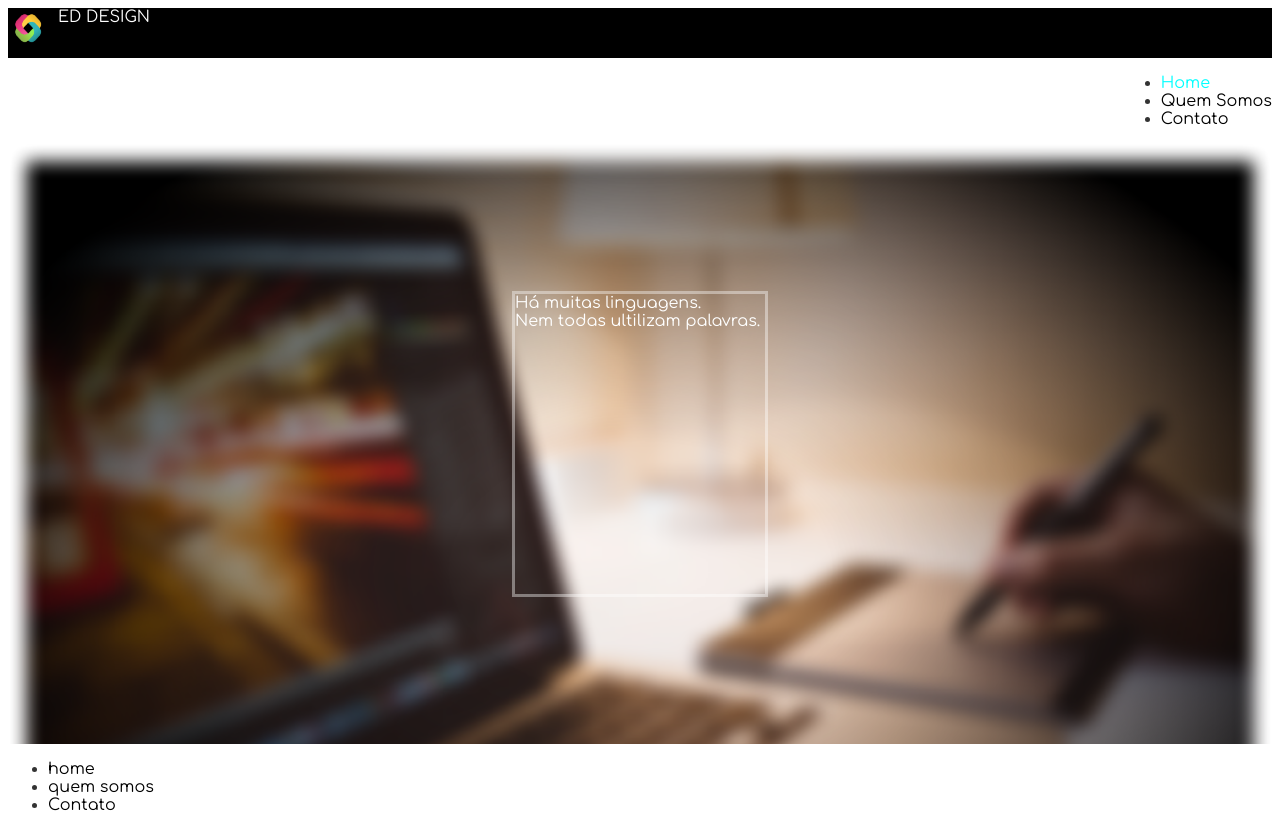
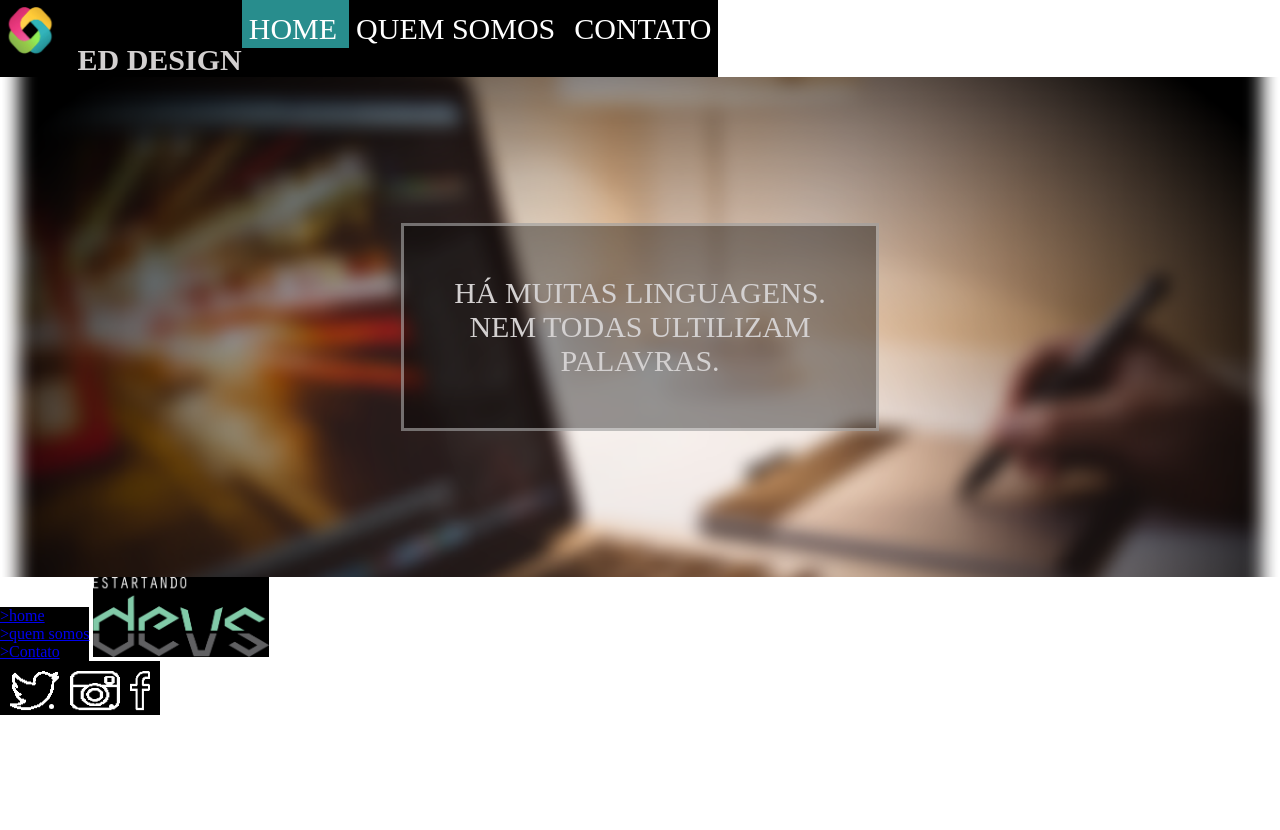
Before and after one commit to lubaaenzin/ed-design, a plain HTML site: page index.html in a window 1280 px wide. After the commit the page ends 800 px from the top, so only its background shows below. Drawn offline with Linux system fonts and the light colour scheme.

Commit message:
tentando arrumar

```diff
--- a/css/style.css
+++ b/css/style.css
@@ -1,32 +1,22 @@
+* {
+    margin: 0;
+    margin-top: 0px;
+    margin-right: 0px;
+    margin-bottom: 0px;
+    margin-left: 0px;
+    padding: 0;
+}
 
 body {
-    color: #333333;
-    font-family: 'Comfortaa', "Segoe UI", Candara, "Bitstream Vera Sans", "DejaVu Sans";
+    color: #000;
+    font-family: 'Comfortaa',Arial, Helvetica, sans-serif "Segoe UI", Candara, "Bitstream Vera Sans", "DejaVu Sans";
 
 }
-
-.ativo {
-    color: aqua;
-}
-
-a {
-    color: rgb(0, 0, 0);
-    text-decoration: none;
-}
-
-p {
-    color: white;
-}
-
-#cabeçalho {
-
-}
-
 #principal {
-    display: flex;
+    display:inline-flex;
+    font-size: 15px;
     background-color: black;
-    color: white;
-
+    color: rgb(211, 208, 208);
 }
 
 #principal img {
@@ -34,17 +24,58 @@ p {
     margin: 0px 10px 10px 0;
 
 }
+
 #lista {
-    display: flex;
+    color: rgb(211, 208, 208);
+    text-decoration: none;
+    display: inline-flex;
+    flex-direction: row;
+    list-style-type: none;
     justify-content: flex-end;
     margin: 0;
+    padding: 0;
+}
 
+#list1 {
+    display: block;
+    font-size: 30px;
+    text-decoration: none;
+    color: white;
+    border: 2px solid rgb(40, 141, 141);
+    background-color: rgb(40, 141, 141);
+    padding: 10px 10px 0px 5px;
 }
+#list2 {
+    display: block;
+    font-size: 30px;
+    text-decoration: none;
+    color: white;
+    border: 2px solid rgb(0, 0, 0);
+    background-color: rgb(0, 0, 0);
+    padding: 10px 5px 0px 5px;
+}
+
+#list3 {
+    display: block;
+    font-size: 30px;
+    text-decoration: none;
+    color: white;
+    border: 2px solid rgb(0, 0, 0);
+    background-color: rgb(0, 0, 0);
+    padding: 10px 5px 0px 10px;
+}
+
+
+.ativo {
+    box-decoration-break:
+}
+
 
 #back {
     background-image: url(../img/background.png);
     background-size: 100%;
-    height: 600px;
+    height: 500px;
+    width: 100%;
     background-repeat: no-repeat;
     background-attachment: fixed;
     position: center;
@@ -55,22 +86,49 @@ p {
 }
 
 #back p {
-    align-items: center;
+    margin: auto;
+    font-size: 30px;
+    text-align: center;
+    color: rgb(211, 208, 208);
     border: 3px solid rgba(255, 255, 255, 0.4);
-    width: 250px;
-    height: 300px;
-
-
+    background-color: rgba( 00,00,00, 0.4);
+    padding: 50px;
 }
 
 #final {
+    color: white;
+    background-color: #000;
+    display: inline-block;
+    margin: 0px;
 
 }
 
 #estartando {
+    color: white;
+    background-color: #000;
+    display:inline-flex;
+    margin: 0px;
+}
+#icones ul{
+    display: inline-flex;
+    flex-direction: row-reverse;
+    justify-content: flex-end;
+    color: white;
+    background: #000;
+    margin: 0px;
+}
+
+#icones li {
+    text-decoration: none;
+}
+
+.list1{
+    padding: 10px 10px 0px 5px;
 
 }
-
-#icones {
-
+.list2{
+    padding: 10px 5px 0px 5px;
 }
+.list3{
+    padding: 10px 5px 0px 10px;
+}
--- a/index.html
+++ b/index.html
@@ -12,28 +12,26 @@
 <body>
     <div id="site">
 
-        <div id="cabeçalho">
+        <div id="principal">
 
-            <div id="principal">
-                <img src="img/logo fundo.png" alt="" height="30px" width="30px">
+            <h1>
+            <img src="img/logo fundo.png" alt="" height="50px" width="50px">
                 ED DESIGN
-            </div>
+            </h1>
 
-            <div id="lista">
-                <ul>
-                    <li><a class="ativo" href="#">Home</a></li>
-                    <li><a href="#">Quem Somos</a></li>
-                    <li><a href="#">Contato</a></li>
-                </ul>
-            </div>
-
+            <ul id="lista">
+                <li><a id="list1" href="#">HOME</a></li>
+                <li><a id="list2" href="#">QUEM SOMOS</a></li>
+                <li><a id="list3" href="#">CONTATO</a></li>
+            </ul>
         </div>
 
         <div id="back">
 
             <p>
-            Há muitas linguagens. <br>
-            Nem todas ultilizam palavras.
+            HÁ MUITAS LINGUAGENS.<br>
+            NEM TODAS ULTILIZAM<br>
+            PALAVRAS.
             </p>
 
         </div>
@@ -41,21 +39,38 @@
     <div id="final">
         <ul>
             <li>
-                <a href="#">home</a>
+                <a href="#">>home</a>
             </li>
             <li>
-                <a href="#">quem somos</a>
+                <a href="#">>quem somos</a>
             </li>
             <li>
-                <a href="#">Contato</a>
+                <a href="#">>Contato</a>
             </li>
         </ul>
     </div>
+
     <div id="estartando">
-
+            <img class="devsfooter" src="img/fonte branca.png" alt="" width="176px" height="80px">
     </div>
 
     <div id="icones">
+
+        <ul>
+        <li class="list1">
+            <a target="_blank" href="https://pt-br.facebook.com/estartandoDevs">
+                <img class="icon-face" src="img/facebookk.png" alt="" width="20px" height="40px"></a>
+        </li>
+        <li class="list2">
+            <a href="https://www.instagram.com/estartandodevs/">
+                <img src="img/instagramm.png" alt="" width="50px" height="40px"></a>
+        </li>
+        <li class="list3">
+            <a href="">
+                <img src="img/twitterr.png" alt="" width="50px" height="40px"></a>
+        </li>
+
+        </ul>
 
     </div>
 
```
